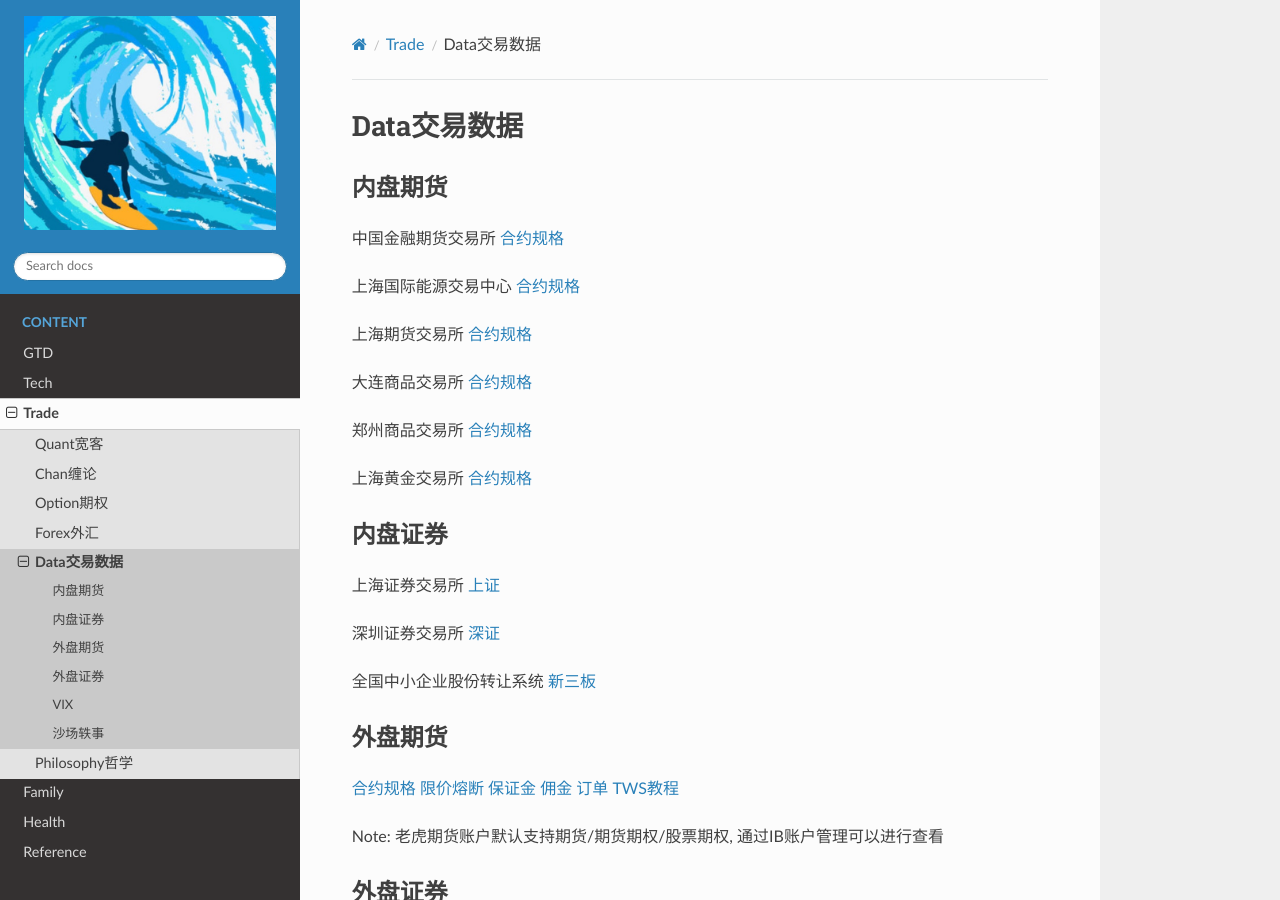
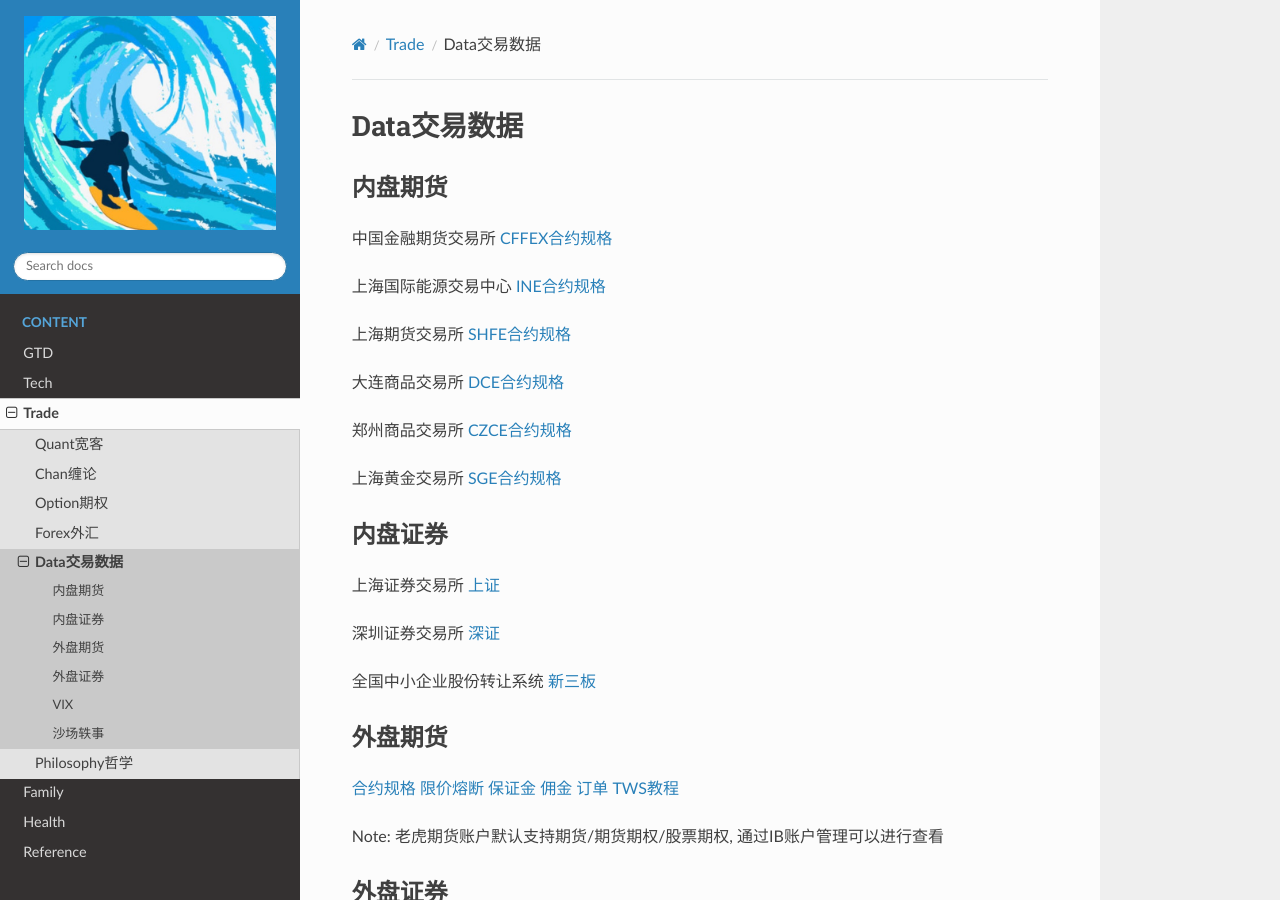
Before and after one commit to alphajayGithub/alphajayGithub.github.io, a Sphinx documentation site: the page built from docs/source/Trade/trade_data.rst, in a window 1280 px wide and 900 px high. Built offline with Sphinx 7.4.7 and the Read the Docs theme 2.0.0, drawn with Linux system fonts in a browser that asks for light colours.

Commit message:
update: adjust the format of trade_data

```diff
--- a/docs/source/Trade/trade_data.rst
+++ b/docs/source/Trade/trade_data.rst
@@ -6,17 +6,17 @@ Data交易数据
 
 内盘期货
 -----------------
-中国金融期货交易所 `合约规格 <http://www.cffex.com.cn/jscs/>`_
+中国金融期货交易所 `CFFEX合约规格 <http://www.cffex.com.cn/jscs/>`_
 
-上海国际能源交易中心 `合约规格 <http://www.ine.cn/bourseService/summary/?name=tradingdaily>`_
+上海国际能源交易中心 `INE合约规格 <http://www.ine.cn/bourseService/summary/?name=tradingdaily>`_
 
-上海期货交易所 `合约规格 <http://www.shfe.com.cn/bourseService/businessdata/summaryinquiry/>`_
+上海期货交易所 `SHFE合约规格 <http://www.shfe.com.cn/bourseService/businessdata/summaryinquiry/>`_
 
-大连商品交易所 `合约规格 <http://www.dce.com.cn/dalianshangpin/yw/fw/ywcs/jycs/rjycs/index.html>`_
+大连商品交易所 `DCE合约规格 <http://www.dce.com.cn/dalianshangpin/yw/fw/ywcs/jycs/rjycs/index.html>`_
 
-郑州商品交易所 `合约规格 <http://www.czce.com.cn/cn/jysj/jscs/H770303index_1.htm>`_
+郑州商品交易所 `CZCE合约规格 <http://www.czce.com.cn/cn/jysj/jscs/H770303index_1.htm>`_
 
-上海黄金交易所 `合约规格 <https://www.sge.com.cn/sjzx/yshqbg>`_
+上海黄金交易所 `SGE合约规格 <https://www.sge.com.cn/sjzx/yshqbg>`_
 
 
 内盘证券
--- a/docs/source/index.rst
+++ b/docs/source/index.rst
@@ -19,7 +19,6 @@ Welcome to cleanMind！
    Reference
 
 
-
 Indices and tables
 ==================
 
```
Also changed, not shown: .readthedocs.yml.
